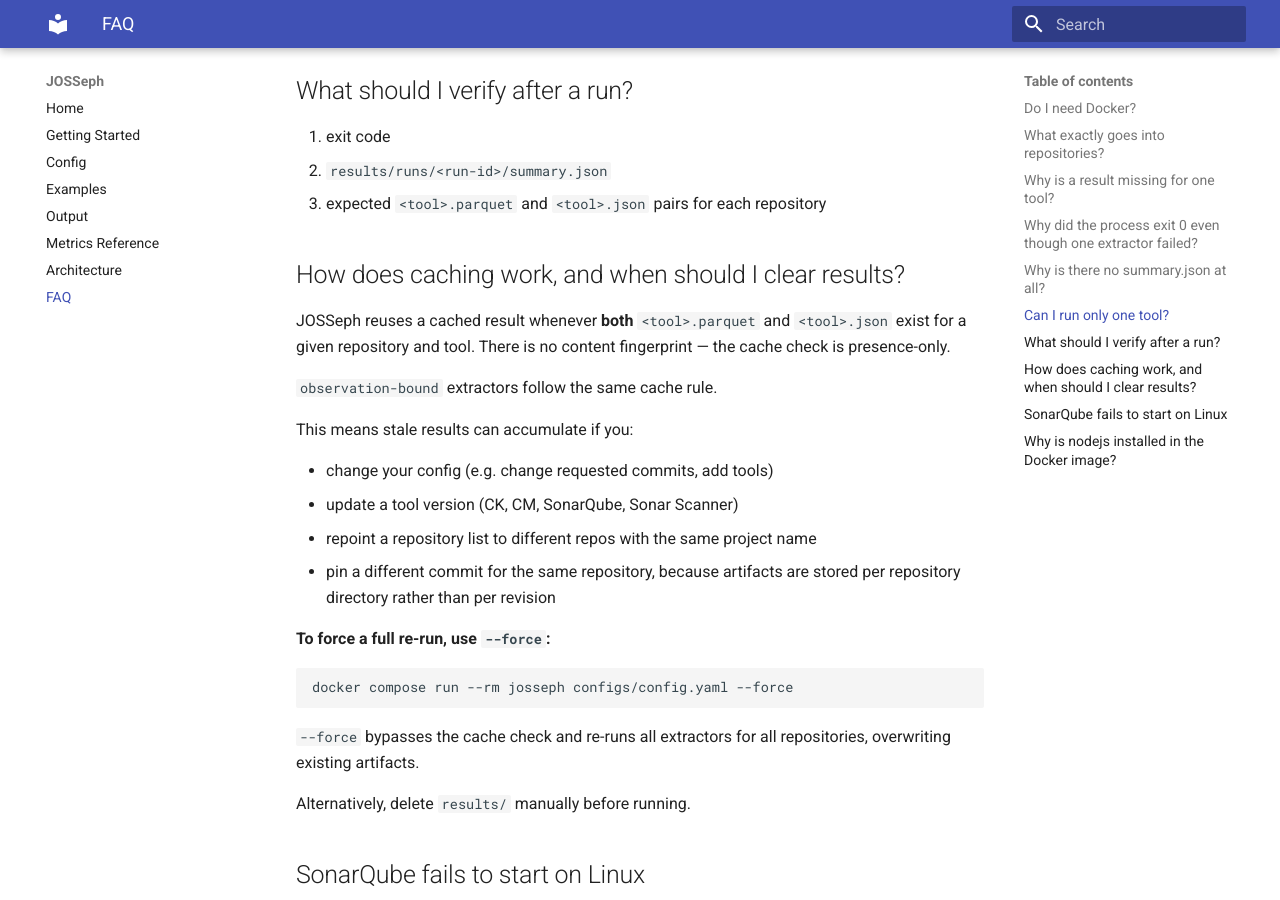
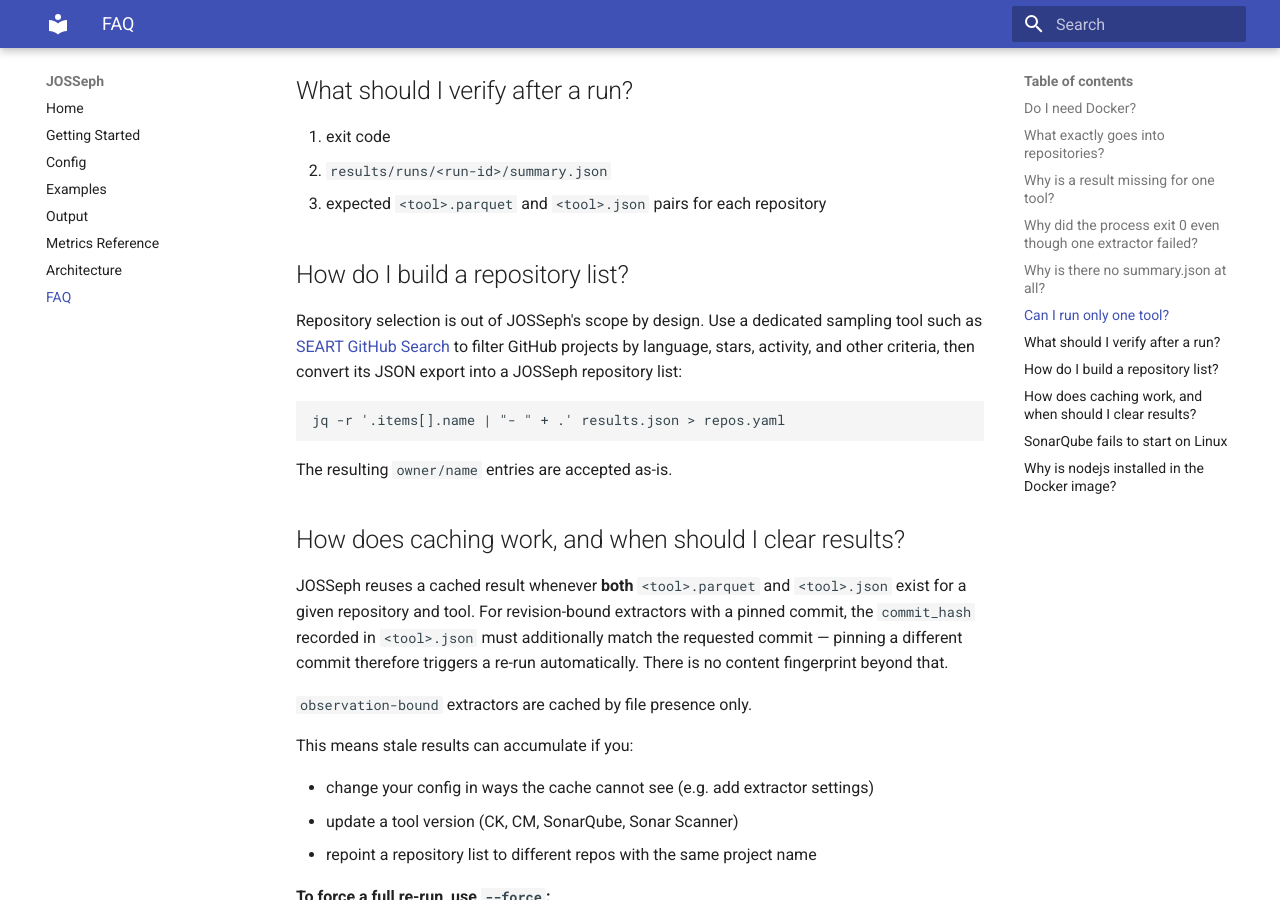
Before and after one commit to chesnokoff/josseph, an MkDocs documentation site: the page built from docs/faq.md, in a window 1280 px wide and 900 px high, scrolled down 1572 px. Built offline with MkDocs 1.6.1 and Material for MkDocs 9.7.7, drawn with Linux system fonts in a browser that asks for light colours.

Commit message:
Update documentation

````diff
--- a/docs/faq.md
+++ b/docs/faq.md
@@ -73,21 +73,35 @@
 2. `results/runs/<run-id>/summary.json`
 3. expected `<tool>.parquet` and `<tool>.json` pairs for each repository
 
+## How do I build a repository list?
+
+Repository selection is out of JOSSeph's scope by design. Use a dedicated
+sampling tool such as [SEART GitHub Search](https://seart-ghs.si.usi.ch)
+to filter GitHub projects by language, stars, activity, and other criteria,
+then convert its JSON export into a JOSSeph repository list:
+
+```bash
+jq -r '.items[].name | "- " + .' results.json > repos.yaml
+```
+
+The resulting `owner/name` entries are accepted as-is.
+
 ## How does caching work, and when should I clear results?
 
 JOSSeph reuses a cached result whenever **both** `<tool>.parquet` and
-`<tool>.json` exist for a given repository and tool. There is no content
-fingerprint — the cache check is presence-only.
+`<tool>.json` exist for a given repository and tool. For revision-bound
+extractors with a pinned commit, the `commit_hash` recorded in `<tool>.json`
+must additionally match the requested commit — pinning a different commit
+therefore triggers a re-run automatically. There is no content fingerprint
+beyond that.
 
-`observation-bound` extractors follow the same cache rule.
+`observation-bound` extractors are cached by file presence only.
 
 This means stale results can accumulate if you:
 
-- change your config (e.g. change requested commits, add tools)
+- change your config in ways the cache cannot see (e.g. add extractor settings)
 - update a tool version (CK, CM, SonarQube, Sonar Scanner)
 - repoint a repository list to different repos with the same project name
-- pin a different commit for the same repository, because artifacts are stored
-  per repository directory rather than per revision
 
 **To force a full re-run, use `--force`:**
 
````
Also changed, not shown: README.md (+8 -5 lines), docs/architecture.md (+9 -6 lines), docs/examples.md (+2 -1 lines), docs/index.md (+1 -0 lines), docs/metrics.md (+1 -0 lines).
